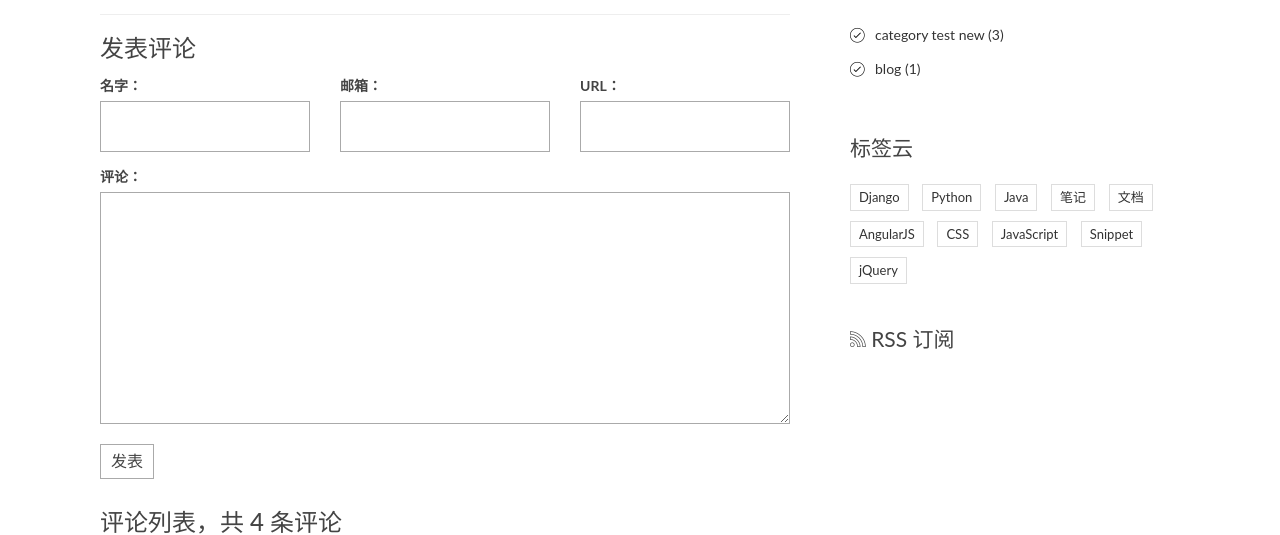
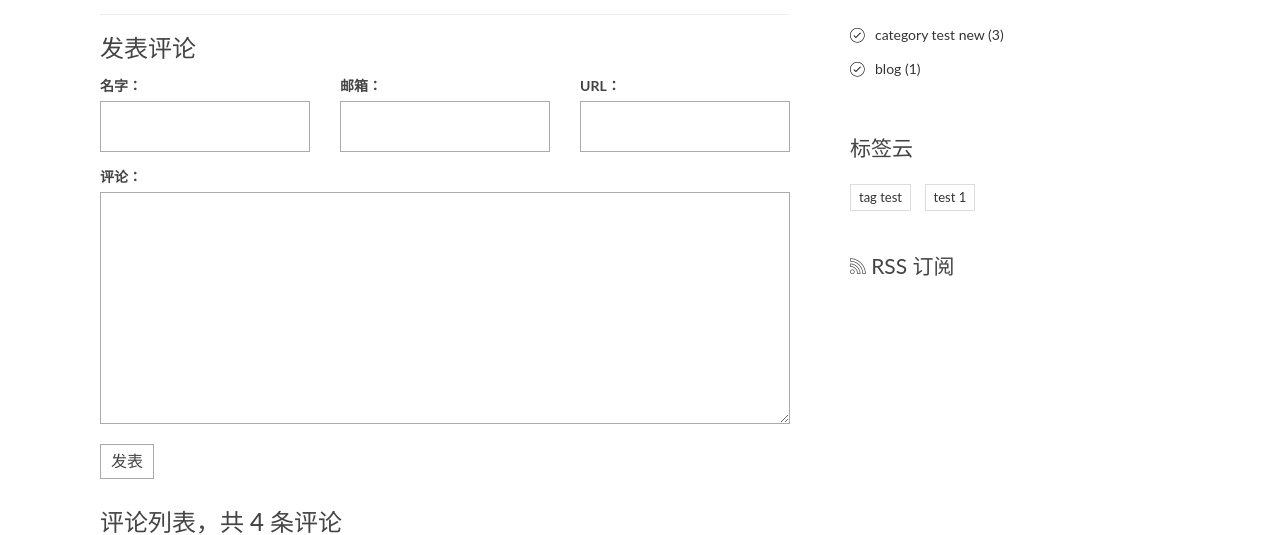
Before and after one commit to Annihilater/blogproject, a Django app: page /post/4/ in a window 1280 px wide. Shown: the part 801-1336 px from the top of the page. Run offline with Django 3.2, Linux system fonts and the light colour scheme; data comes from the database, SQL or seed files in the repository; some libraries are stand-ins or nearby versions.

Commit message:
添加标签云功能

```diff
--- a/blog/templatetags/blog_tags.py
+++ b/blog/templatetags/blog_tags.py
@@ -1,5 +1,5 @@
 from django import template
-from ..models import Post, Category
+from ..models import Post, Category, Tag
 from django.db.models.aggregates import Count
 
 register = template.Library()
@@ -17,3 +17,8 @@ def get_categories():
     # 记得在顶部引入 count 函数
     # Count 计算分类下的文章数，其接受的参数为需要计数的模型的名称
     return Category.objects.annotate(num_posts=Count('post')).filter(num_posts__gt=0)
+
+@register.simple_tag
+def get_tags():
+    # 记得在顶部引入 Tag model
+    return Tag.objects.annotate(num_posts=Count('post')).filter(num_posts__gt=0)
--- a/blog/urls.py
+++ b/blog/urls.py
@@ -8,4 +8,5 @@ urlpatterns = [
     url(r'^post/(?P<pk>[0-9]+)/$', views.PostDetailView.as_view(), name='detail'),
     url(r'^archives/(?P<year>[0-9]{4})/(?P<month>[0-9]{1,2})/$', views.ArchivesView.as_view(), name='archives'),
     url(r'^category/(?P<pk>[0-9]+)/$', views.CategoryView.as_view(), name='category'),
+    url(r'^tag/(?P<pk>[0-9]+)/$', views.TagView.as_view(), name='tag'),
 ]
--- a/blog/views.py
+++ b/blog/views.py
@@ -1,7 +1,7 @@
 import markdown
 from django.shortcuts import render, get_object_or_404
 from comments.forms import CommentForm
-from .models import Post, Category
+from .models import Post, Category, Tag
 from django.views.generic import ListView, DetailView
 
 
@@ -11,7 +11,7 @@ class IndexView(ListView):
     template_name = 'blog/index.html'
     context_object_name = 'post_list'
     # 指定 paginate_by 属性后开启分页功能，其值代表每一页包含多少篇文章
-    paginate_by = 1
+    paginate_by = 4
 
     def get_context_data(self, **kwargs):
         """
@@ -242,3 +242,13 @@ class ArchivesView(IndexView):
 #                                     created_time__month=month
 #                                     )
 #     return render(request, 'blog/index.html', context={'post_list': post_list})
+
+
+class TagView(ListView):
+    model = Post
+    template_name = 'blog/index.html'
+    context_object_nasme = 'post_list'
+
+    def get_queryset(self):
+        tag = get_object_or_404(Tag, pk=self.kwargs.get('pk'))
+        return super(TagView, self).get_queryset().filter(tags=tag)
--- a/templates/base.html
+++ b/templates/base.html
@@ -122,39 +122,17 @@
                 </div>
 
                 <div class="widget widget-tag-cloud">
-                    <h3 class="widget-title">标签云</h3>
-                    <ul>
-                        <li>
-                            <a href="#">Django</a>
-                        </li>
-                        <li>
-                            <a href="#">Python</a>
-                        </li>
-                        <li>
-                            <a href="#">Java</a>
-                        </li>
-                        <li>
-                            <a href="#">笔记</a>
-                        </li>
-                        <li>
-                            <a href="#">文档</a>
-                        </li>
-                        <li>
-                            <a href="#">AngularJS</a>
-                        </li>
-                        <li>
-                            <a href="#">CSS</a>
-                        </li>
-                        <li>
-                            <a href="#">JavaScript</a>
-                        </li>
-                        <li>
-                            <a href="#">Snippet</a>
-                        </li>
-                        <li>
-                            <a href="#">jQuery</a>
-                        </li>
-                    </ul>
+                  <h3 class="widget-title">标签云</h3>
+                  {% get_tags as tag_list %}
+                  <ul>
+                    {% for tag in tag_list %}
+                    <li>
+                      <a href="{% url 'blog:tag' tag.pk %}">{{ tag.name }}</a>
+                    </li>
+                    {% empty %}
+                    暂无标签！
+                    {% endfor %}
+                  </ul>
                 </div>
                 <div class="rss">
                     <a href=""><span class="ion-social-rss-outline"></span> RSS 订阅</a>
```
